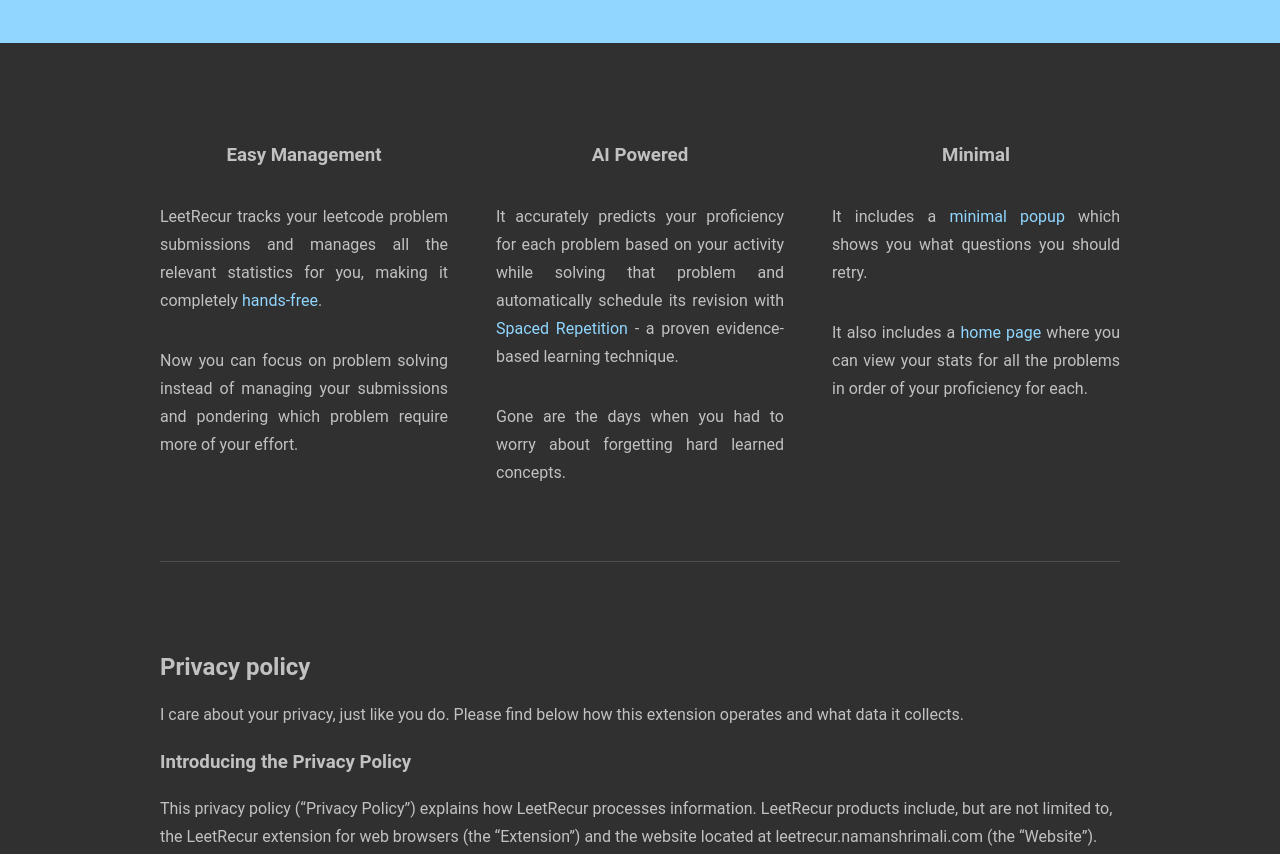
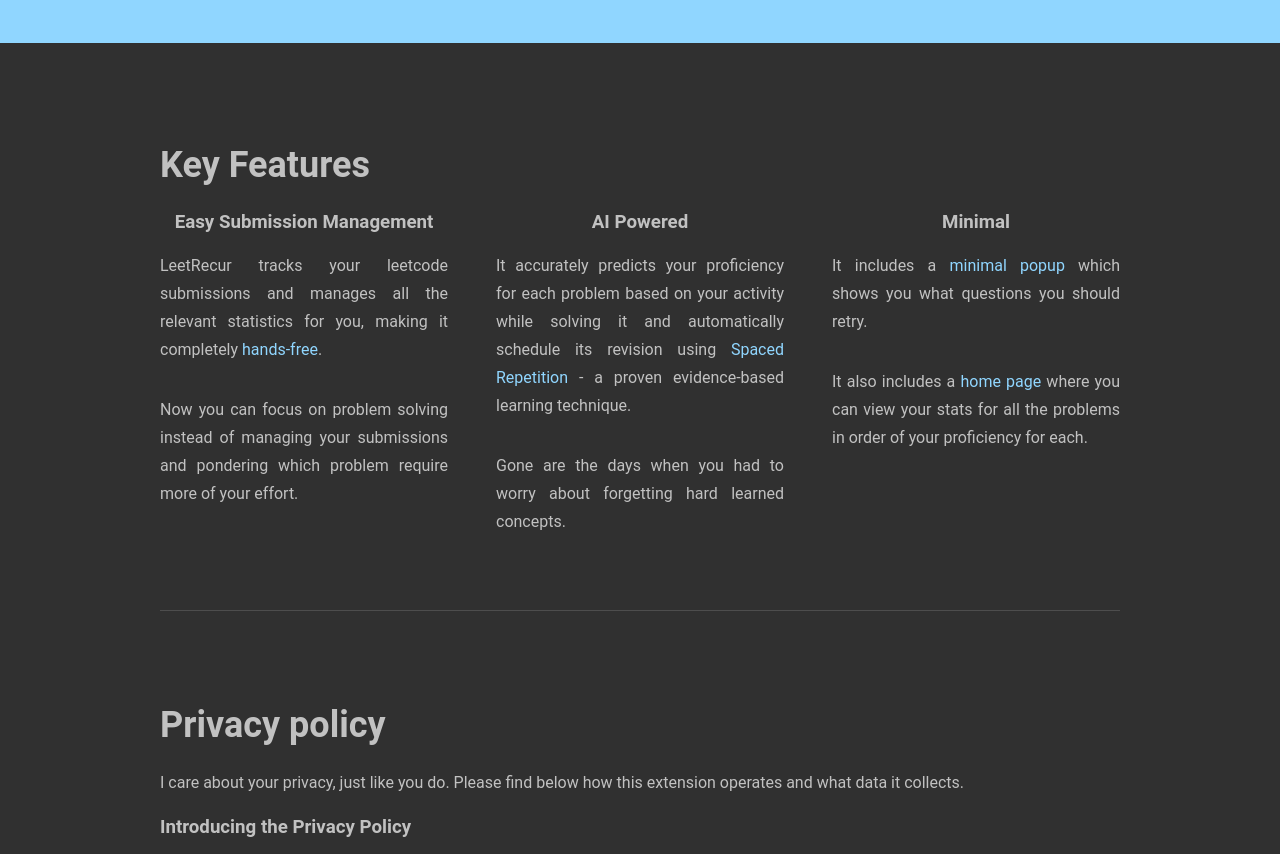
Before and after one commit to namanshrimali/leetrecur, a plain HTML site: page index.html in a window 1280 px wide. Shown: the part 500-1354 px from the top of the page. Drawn offline with Linux system fonts and the light colour scheme.

Commit message:
Content and style changes

```diff
--- a/css/style.css
+++ b/css/style.css
@@ -75,7 +75,12 @@
     box-shadow: 0 3px 5px -1px #0003, 0 6px 10px #00000024, 0 1px 18px #0000001f;
 } */
 
-header {
+
+article h1, h2, h3 {
+   margin: 0px;
+}
+
+.jumbotron {
     margin-top: 63px;
     height: 480px;
     width: 100%;
@@ -89,9 +94,15 @@
     font-size: 56px;
     font-weight: 700;
     line-height: 56px;
-    margin: 15px 5px;
+    margin: 15px 0px;
 }
 .header-headline h2 {
+    font-size: 36px;
+    font-weight: 700;
+    line-height: 56px;
+    margin: 15px 0px;
+}
+.header-headline p {
     font-size: 20px;
     font-weight: 300;
     line-height: 28px;
@@ -158,7 +169,7 @@
 }
 footer .fa {
     font-size: 20px;
-    width: 50px;
+    width: 48px;
     text-align: center;
     text-decoration: none;
 }
--- a/index.html
+++ b/index.html
@@ -38,10 +38,10 @@
         </button>
     </nav>
 
-    <header class="primary-background">
+    <header class="jumbotron primary-background">
         <section class="header-headline">
             <h1>LeetRecur</h1>
-            <h2>Master Leetcode with Spaced Repetition</h2>
+            <p>Master Leetcode with Spaced Repetition</p>
         </section>
         <section class="header-action">
             <button>
@@ -53,23 +53,30 @@
     </header>
 
     <main>
-        <section id="about" class="flex-row">
+        <section id="about">
+            <header class="header-headline">
+                <h2>Key Features</h2>
+            </header>
+            <div class="flex-row">
                 <article class="flex-col">
-                <h1>Easy Management</h1>
+                    <h1>Easy Submission Management</h1>
                     <p>
-                    LeetRecur tracks your leetcode problem submissions and manages all the relevant statistics for you, making it
+                        LeetRecur tracks your leetcode submissions and manages all the relevant statistics for you,
+                        making it
                         completely <span>hands-free</span>.
                     </p>
                     <p>
-                    Now you can focus on problem solving instead of managing your submissions and pondering which problem require more of your effort.
+                        Now you can focus on problem solving instead of managing your submissions and pondering which
+                        problem require more of your effort.
                     </p>
 
                 </article>
                 <article class="flex-col">
                     <h1>AI Powered</h1>
                     <p>
-                    It accurately predicts your proficiency for each problem based on your activity while solving that problem and
-                    automatically schedule its revision with
+                        It accurately predicts your proficiency for each problem based on your activity while solving it
+                        and
+                        automatically schedule its revision using
                         <span>Spaced Repetition</span> - a proven evidence-based learning technique.
                     </p>
                     <p>
@@ -89,10 +96,13 @@
                     </p>
 
                 </article>
+            </div>
         </section>
         <hr>
         <section id="privacy-policy">
-            <h1>Privacy policy</h1>
+            <header class="header-headline">
+                <h2>Privacy policy</h2>
+            </header>
             <p> I care about your privacy, just like you do. Please find below how this extension
                 operates and what data it collects.
             </p>
@@ -117,7 +127,9 @@
         </section>
         <hr>
         <section id="contact-me" style="text-align:center;">
-            <h1>Contact Me</h1>
+            <header class="header-headline">
+                <h2>Contact Me</h2>
+            </header>
             <p>If you've any questions, comments, feedback or just want to say hi, feel free to drop a mail !</p>
             <button class="primary-background">
                 <a href="mailto:summonnaman@gmail.com">Say Hello</a>
@@ -126,7 +138,7 @@
     </main>
 
     <footer>
-        <p>2022 Naman Shrimali</p>
+        <p>Naman Shrimali</p>
         <section class="icons">
             <a href="https://github.com/namanshrimali" class="fa fa-github"></a>
             <a href="https://linkedin.com/in/namanshrimali" class="fa fa-linkedin"></a>
```
Lines whose indentation alone changed are shown as unchanged.
